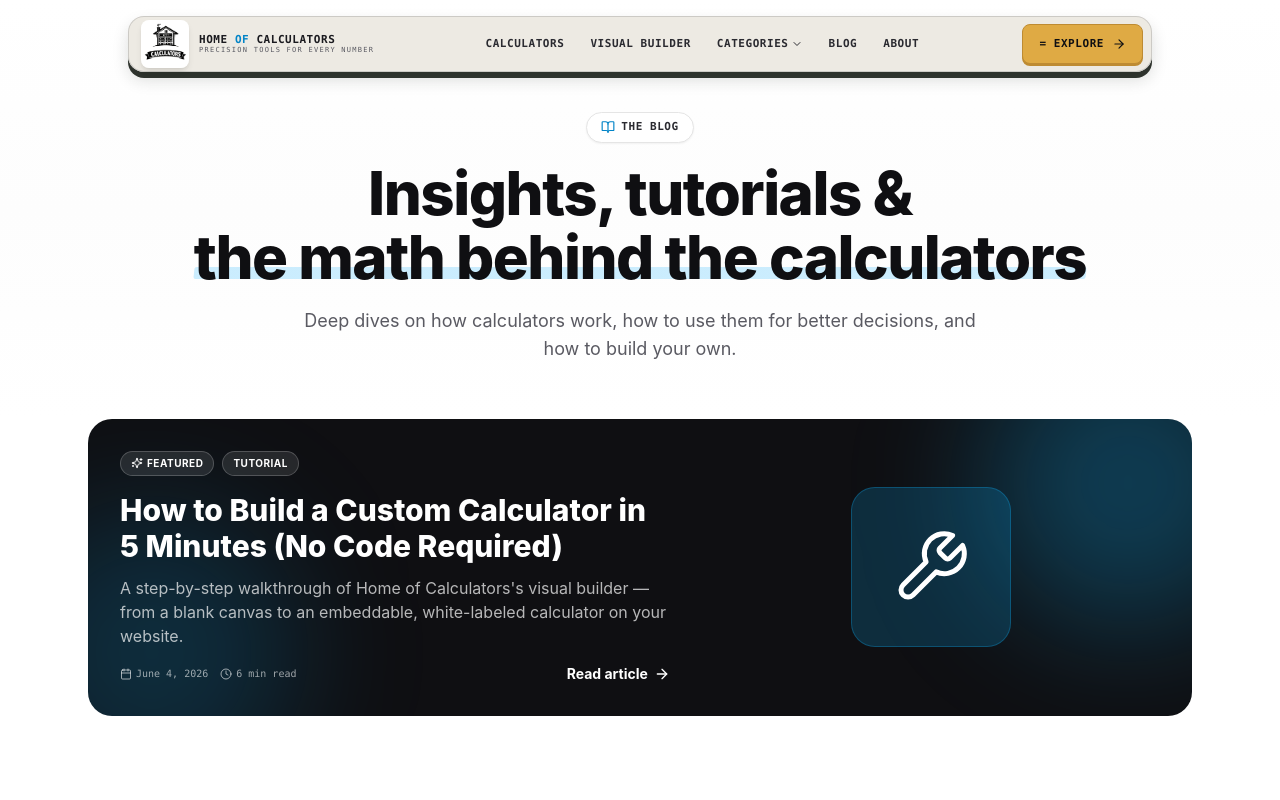
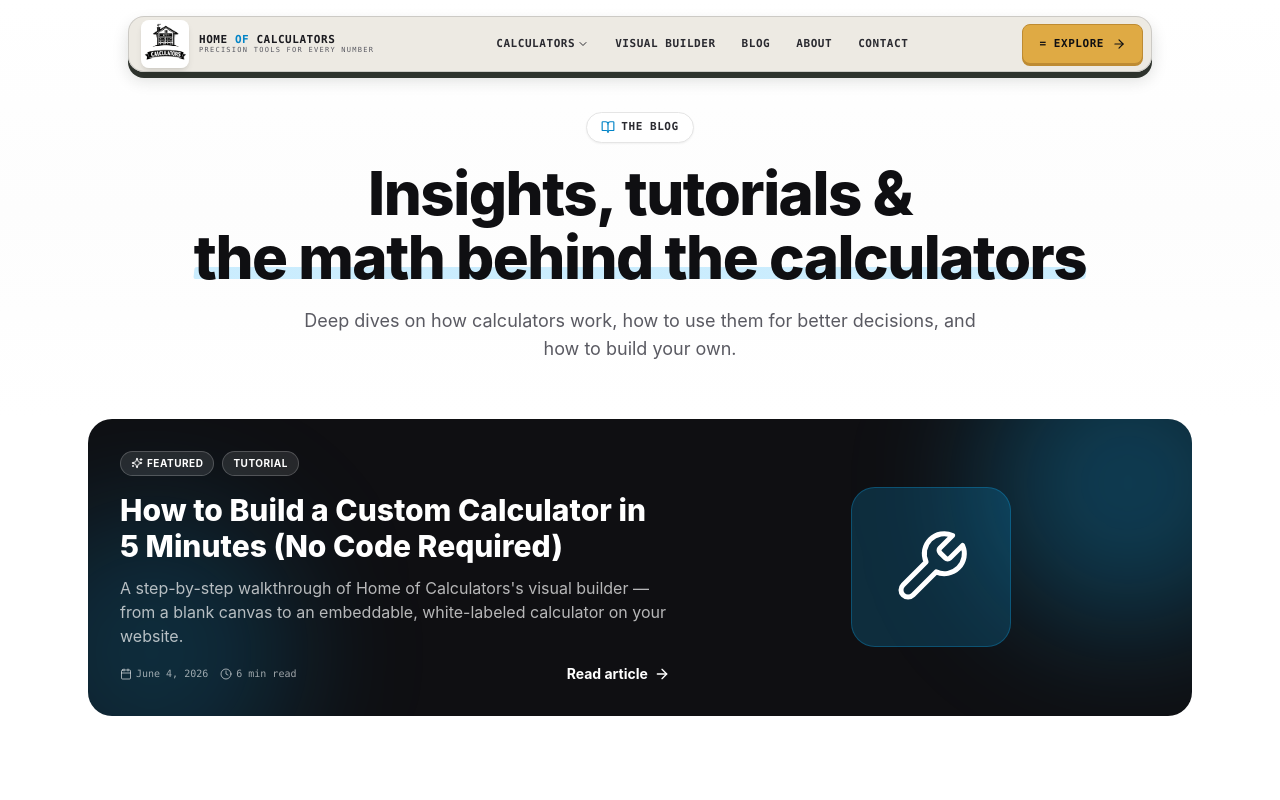
Before and after one commit to Motasaith/Calc_Craft, a Next.js app: page /blog in a window 1280 px wide. Shown: the top 800 px of the page. Built offline with nearby package versions, Linux system fonts and the light colour scheme.

Commit message:
feat: reorganize Navbar links for better categorization and accessibility

```diff
--- a/components/Navbar.tsx
+++ b/components/Navbar.tsx
@@ -8,12 +8,11 @@ import { motion, AnimatePresence } from 'framer-motion'
 import { BRAND } from '@/lib/brand'
 
 const navLinks = [
-  { label: 'Calculators', href: '/calculators' },
-  { label: 'Visual Builder', href: '/builder' },
   {
-    label: 'Categories',
+    label: 'Calculators',
     href: '/calculators',
     children: [
+      { label: 'All Calculators', href: '/calculators' },
       { label: 'Math Calculators', href: '/calculators?category=math' },
       { label: 'Finance Calculators', href: '/calculators?category=finance' },
       { label: 'Health Calculators', href: '/calculators?category=health' },
@@ -22,8 +21,10 @@ const navLinks = [
       { label: 'Everyday Tools', href: '/calculators?category=everyday' },
     ],
   },
+  { label: 'Visual Builder', href: '/builder' },
   { label: 'Blog', href: '/blog' },
   { label: 'About', href: '/about' },
+  { label: 'Contact', href: '/contact' },
 ]
 
 export default function Navbar() {
@@ -182,9 +183,13 @@ export default function Navbar() {
               {navLinks.map((link) =>
                 link.children ? (
                   <div key={link.label} className="space-y-1">
-                    <div className="px-3 py-1.5 text-[9px] font-bold text-dark-500 uppercase tracking-[0.18em] font-mono">
-                      // {link.label}
-                    </div>
+                    <Link
+                      href={link.href}
+                      className="block px-3 py-2 text-[11px] font-mono font-bold uppercase tracking-wider text-dark-700 hover:text-dark-900 rounded-lg hover:bg-[#dad6cd]"
+                      onClick={() => setMobileOpen(false)}
+                    >
+                      {link.label}
+                    </Link>
                     {link.children.map((child) => (
                       <Link
                         key={child.label}
```
